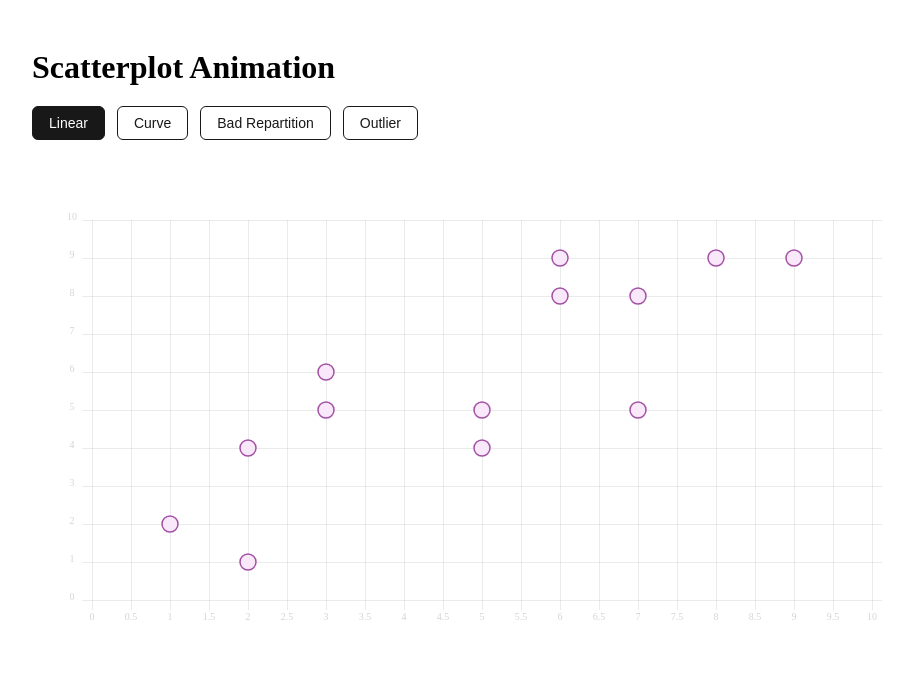
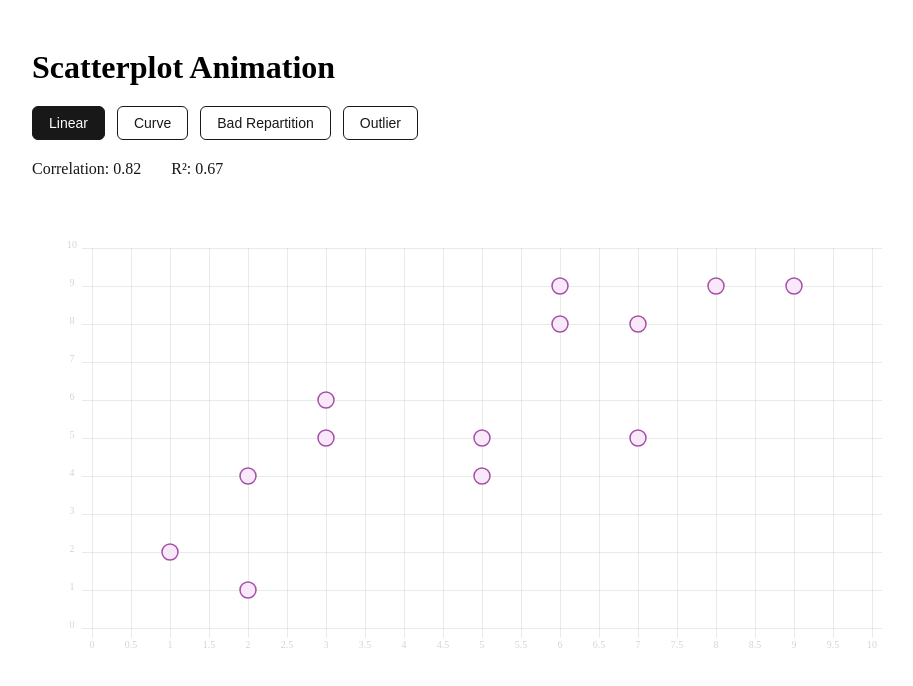
Before and after one commit to webpagearshi/animation, a React (Vite) app: page / in a window 1280 px wide. Shown: the top 686 px of the page, without its empty margins (158-1071 px from the left). Built offline with nearby package versions, Linux system fonts and the light colour scheme.

Commit message:
calculate Regression

```diff
--- a/src/App.css
+++ b/src/App.css
@@ -56,3 +56,10 @@ h1 {
   margin-bottom: 20px;
   margin-left: 30px;
 }
+.statistics {
+  display: flex;
+  gap: 30px;
+  margin-bottom: 10px;
+  font-size: 16px;
+  color: #181818;
+}
--- a/src/App.jsx
+++ b/src/App.jsx
@@ -5,8 +5,39 @@ import Scatterplot from "./components/Scatterplot";
 
 import { linear, curve, badRepartition, outlier } from "./components/data";
 
+function calculateStatistics(data) {
+  const n = data.length;
+
+  const meanX = data.reduce((sum, d) => sum + d.x, 0) / n;
+
+  const meanY = data.reduce((sum, d) => sum + d.y, 0) / n;
+
+  let numerator = 0;
+  let sumX = 0;
+  let sumY = 0;
+
+  data.forEach((d) => {
+    const xDiff = d.x - meanX;
+    const yDiff = d.y - meanY;
+
+    numerator += xDiff * yDiff;
+    sumX += xDiff * xDiff;
+    sumY += yDiff * yDiff;
+  });
+
+  const correlation = numerator / Math.sqrt(sumX * sumY);
+
+  const rSquared = correlation * correlation;
+
+  return {
+    correlation,
+    rSquared,
+  };
+}
+
 function App() {
   const [selectedDataset, setSelectedDataset] = useState(linear);
+  const { correlation, rSquared } = calculateStatistics(selectedDataset);
 
   const containerRef = useRef(null);
 
@@ -48,6 +79,11 @@ function App() {
           </button>
         </div>
 
+        <div className="statistics">
+          <span>Correlation: {correlation.toFixed(2)}</span>
+          <span>R²: {rSquared.toFixed(2)}</span>
+        </div>
+
         {/* Chart */}
         {width > 0 && (
           <Scatterplot width={width} height={500} data={selectedDataset} />
```
